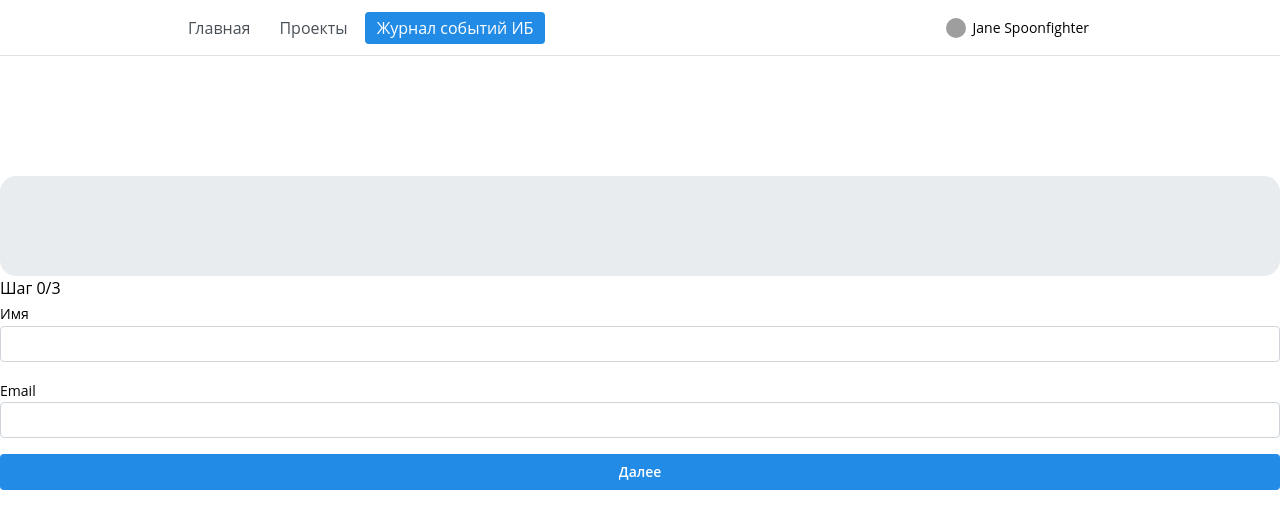
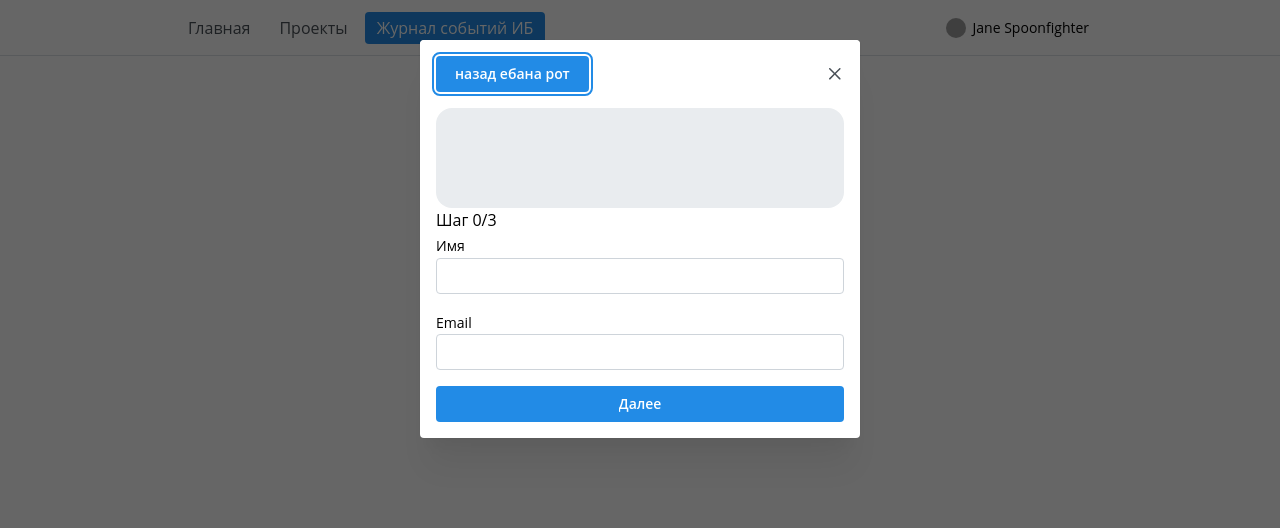
Before and after one commit to farkuy/geo, a React (Vite) app: page /security-journal in a window 1280 px wide. Shown: the top 528 px of the page. Built offline with nearby package versions, Linux system fonts and the light colour scheme; grey boxes are pictures that could not be loaded.

Commit message:
semi wizard

```diff
--- a/src/features/Wizard/Wizard.tsx
+++ b/src/features/Wizard/Wizard.tsx
@@ -1,6 +1,6 @@
 import { HeaderProcess } from "./components";
 import { ComponentType, useState } from "react";
-import { WizardContextProps } from "./wizardContext.type";
+import { WizardContext, WizardContextProps } from "./wizardContext.type";
 import { Box } from "@mantine/core";
 
 interface WizardProps<T extends object> {
@@ -10,25 +10,38 @@ interface WizardProps<T extends object> {
 export const Wizard = <T extends object>(props: WizardProps<T>) => {
   const { steps } = props;
   const [stepNow, setStepNow] = useState(0);
-  const [data, setData] = useState<T>({} as T);
+  const [wizardData, setWizardData] = useState<T>({} as T);
 
   const value = Math.ceil((stepNow / steps.length) * 100);
 
   const onNextStep = (value: object) => {
-    setData({ ...data, ...value });
+    setWizardData({ ...wizardData, ...value });
     setStepNow((prev) => prev + 1);
   };
+  const onPrevStep = () => setStepNow((prev) => prev - 1);
 
   const StepNow = steps[stepNow];
 
   return (
+    <WizardContext.Provider
+      value={{
+        wizardData,
+        onNextStep,
+        onPrevStep,
+      }}
+    >
       <Box>
         <HeaderProcess
           value={value}
           stepNumber={stepNow}
-        maxStep={steps.length}
+          maxStep={steps?.length || 1}
         />
-      <StepNow wizardData={data} changeData={onNextStep} />
+        <StepNow
+          wizardData={wizardData}
+          onNextStep={onNextStep}
+          onPrevStep={onPrevStep}
+        />
       </Box>
+    </WizardContext.Provider>
   );
 };
--- a/src/features/Wizard/wizardContext.type.ts
+++ b/src/features/Wizard/wizardContext.type.ts
@@ -1,5 +1,14 @@
 //TODO: подумать над clearData
+import { createContext } from "react";
+
 export interface WizardContextProps<T> {
   wizardData: T;
-  changeData: (value: object) => void;
+  onNextStep: (value: object) => void;
+  onPrevStep: () => void;
 }
+
+export const WizardContext = createContext<WizardContextProps<unknown>>({
+  wizardData: {},
+  onNextStep: ({}) => {},
+  onPrevStep: () => {},
+});
--- a/src/pages/securityJournal/SecurityJournalPage.tsx
+++ b/src/pages/securityJournal/SecurityJournalPage.tsx
@@ -11,13 +11,24 @@ import {
   Form3,
   Form3Data,
 } from "@/pages/securityJournal/components/Form3/Form3";
+import { useContext } from "react";
+import { WizardContext } from "@/features/Wizard/wizardContext.type";
+import { Button, Modal } from "@mantine/core";
 
-export interface Test {
-  step1: Form1Data;
-  step2: Form2Data;
+export interface Test extends Form1Data, Form2Data {
   step3: Form3Data;
 }
 
 export const SecurityJournalPage = () => {
-  return <Wizard<Test> steps={[Form1, Form2, Form3]} />;
+  const { onPrevStep } = useContext(WizardContext);
+
+  return (
+    <Modal
+      opened={true}
+      onClose={() => 3}
+      title={<Button onClick={onPrevStep}> назад ебана рот</Button>}
+    >
+      <Wizard<Test> steps={[Form1, Form2, Form3]} />
+    </Modal>
+  );
 };
--- a/src/pages/securityJournal/components/Form1/Form1.tsx
+++ b/src/pages/securityJournal/components/Form1/Form1.tsx
@@ -1,19 +1,22 @@
 import { Button, Stack, TextInput } from "@mantine/core";
 import { SubmitHandler, useForm } from "react-hook-form";
 import { WizardContextProps } from "@/features";
-import { Form1DataScheme } from "@/pages/securityJournal/components/Form1/scheme";
+import { Form1DataScheme, Form1Schema } from "./scheme";
+import { zodResolver } from "@hookform/resolvers/zod";
 
 export interface Form1Data {
-  name: string;
-  email: string;
+  step1: { name: string; email: string };
 }
 
 export const Form1 = (props: WizardContextProps<Form1Data>) => {
-  const { wizardData, changeData } = props;
+  const { wizardData, onNextStep } = props;
 
-  console.log("wizardData", wizardData);
-
-  const { register, handleSubmit } = useForm<Form1DataScheme>({
+  const {
+    register,
+    handleSubmit,
+    formState: { errors },
+  } = useForm<Form1DataScheme>({
+    resolver: zodResolver(Form1Schema),
     defaultValues: {
       name: wizardData?.step1?.name || "",
       email: wizardData?.step1?.email || "",
@@ -21,15 +24,22 @@ export const Form1 = (props: WizardContextProps<Form1Data>) => {
   });
 
   const onSubmit: SubmitHandler<Form1DataScheme> = (data) => {
-    console.log(wizardData, data);
-    changeData({ ...wizardData, step1: data });
+    onNextStep({ ...wizardData, step1: data });
   };
 
   return (
     <form onSubmit={handleSubmit(onSubmit)}>
       <Stack>
-        <TextInput label="Имя" {...register("name")} />
-        <TextInput label="Email" {...register("email")} />
+        <TextInput
+          label="Имя"
+          {...register("name")}
+          error={errors["name"]?.message}
+        />
+        <TextInput
+          label="Email"
+          {...register("email")}
+          error={errors["email"]?.message}
+        />
         <Button type="submit">Далее</Button>
       </Stack>
     </form>
--- a/src/pages/securityJournal/components/Form2/Form2.tsx
+++ b/src/pages/securityJournal/components/Form2/Form2.tsx
@@ -1,30 +1,41 @@
 import { Button, Stack, TextInput } from "@mantine/core";
 import { SubmitHandler, useForm } from "react-hook-form";
 import { WizardContextProps } from "@/features";
-import { Form2DataScheme } from "@/pages/securityJournal/components/Form2/scheme";
+import { Form2DataScheme, Form2Schema } from "./scheme";
+import { zodResolver } from "@hookform/resolvers/zod";
 
 export interface Form2Data {
-  title: string;
+  step2: {
+    title: string;
+  };
 }
 
 export const Form2 = (props: WizardContextProps<Form2Data>) => {
-  const { wizardData, changeData } = props;
+  const { wizardData, onNextStep } = props;
 
-  const { register, handleSubmit } = useForm<Form2DataScheme>({
+  const {
+    register,
+    handleSubmit,
+    formState: { errors },
+  } = useForm<Form2DataScheme>({
+    resolver: zodResolver(Form2Schema),
     defaultValues: {
-      title: wizardData.title || "",
+      title: wizardData?.step2?.title || "",
     },
   });
 
   const onSubmit: SubmitHandler<Form2DataScheme> = (data) => {
-    console.log(wizardData, data);
-    changeData({ ...wizardData, step1: data });
+    onNextStep({ ...wizardData, step2: data });
   };
 
   return (
     <form onSubmit={handleSubmit(onSubmit)}>
       <Stack>
-        <TextInput label="Заголовок" {...register("title")} />
+        <TextInput
+          label="Заголовок"
+          {...register("title")}
+          error={errors["title"]?.message}
+        />
         <Button type="submit">Далее</Button>
       </Stack>
     </form>
```
Lines whose indentation alone changed are shown as unchanged.
